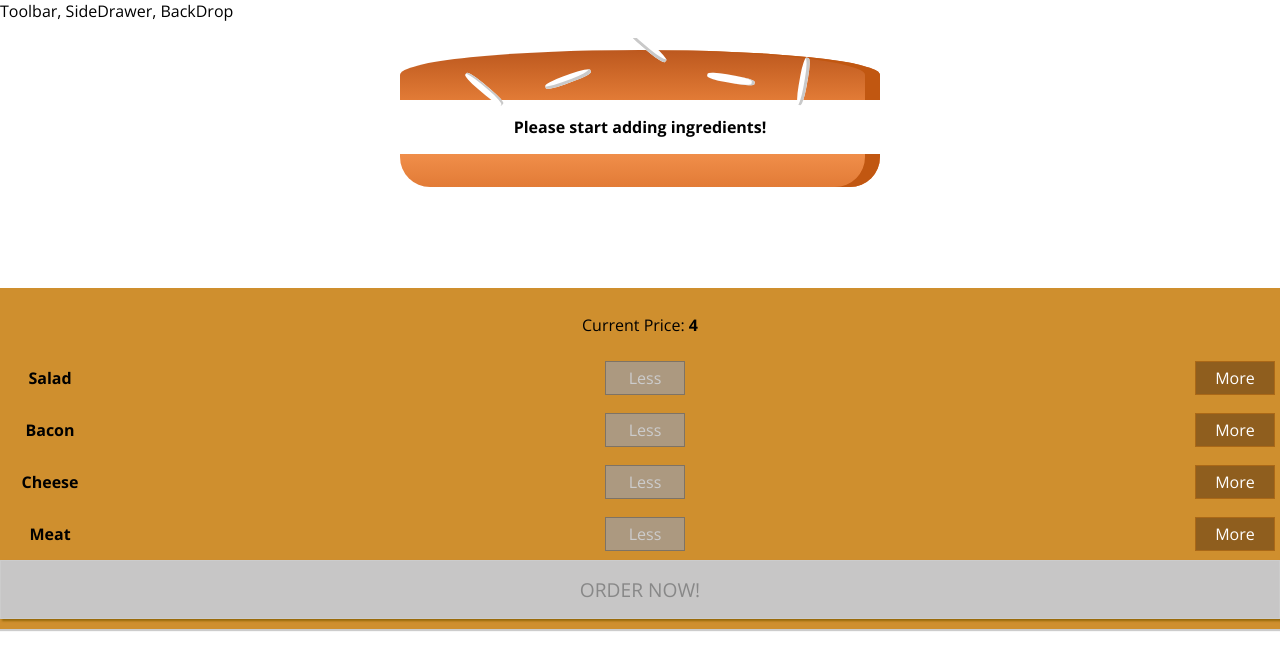
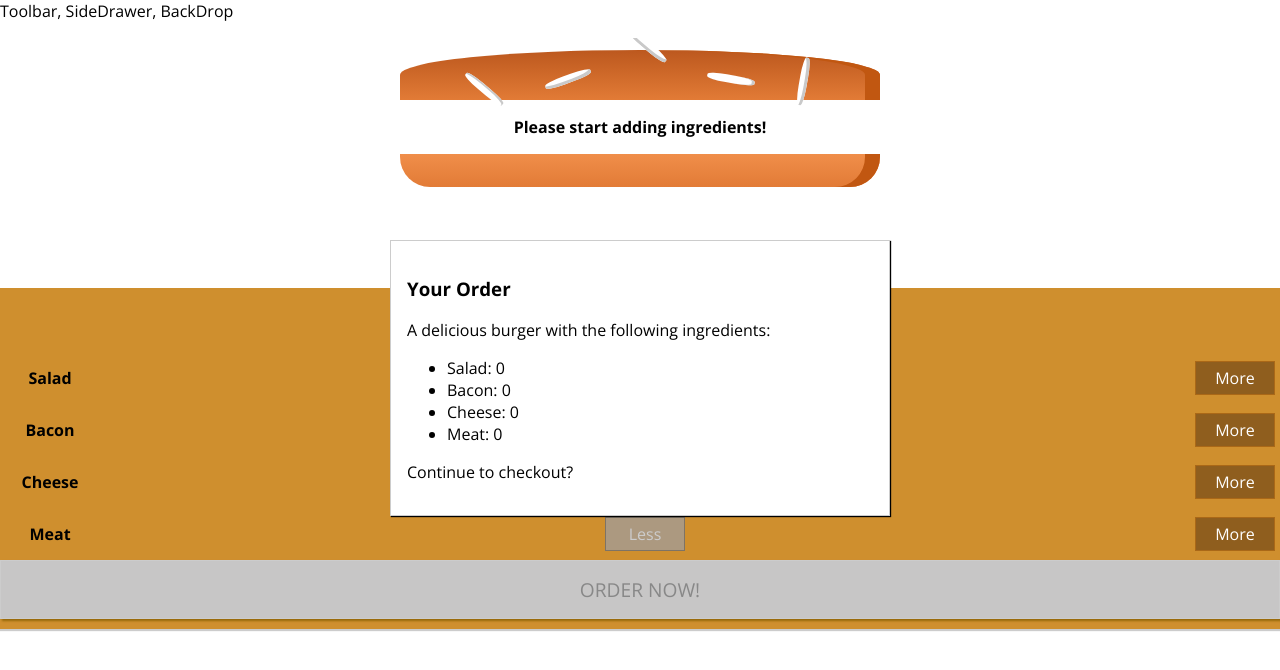
Before and after one commit to shindesharad71/Burger-Builder-With-React, a React (Create React App) app: page / in a window 1280 px wide. Shown: the top 670 px of the page. Built offline with nearby package versions, Linux system fonts and the light colour scheme.

Commit message:
Added: Modal

```diff
--- /dev/null
+++ b/src/components/Burger/OrderSummary/OrderSummary.js
@@ -0,0 +1,22 @@
+import React from 'react';
+import Aux from '../../../hoc/Aux';
+
+const orderSummary = (props) => {
+	const ingredientSummary = Object.keys(props.ingredients).map((igKey) => (
+		<li key={igKey}>
+			<span style={{ textTransform: 'capitalize' }}>{igKey}</span>:{' '}
+			{props.ingredients[igKey]}
+		</li>
+	));
+
+	return (
+		<Aux>
+			<h3>Your Order</h3>
+			<p>A delicious burger with the following ingredients:</p>
+            <ul>{ingredientSummary}</ul>
+            <p>Continue to checkout?</p>
+		</Aux>
+	);
+};
+
+export default orderSummary;
--- /dev/null
+++ b/src/components/UI/Modal/Modal.js
@@ -0,0 +1,10 @@
+import React from 'react';
+import classes from './Modal.module.scss';
+
+const modal = (props) => (
+    <div className={classes.Modal}>
+        {props.children}
+    </div>
+);
+
+export default modal;
--- /dev/null
+++ b/src/components/UI/Modal/Modal.module.scss
@@ -0,0 +1,20 @@
+.Modal {
+    position: fixed;
+    z-index: 500;
+    background-color: white;
+    width: 70%;
+    border: 1px solid #ccc;
+    box-shadow: 1px 1px 1px black;
+    padding: 16px;
+    left: 15%;
+    top: 30%;
+    box-sizing: border-box;
+    transition: all 0.3s ease-out;
+}
+
+@media (min-width: 600px) {
+    .Modal {
+        width: 500px;
+        left: calc(50% - 250px);
+    }
+}
--- a/src/containers/BurgerBuilder/BurgerBuilder.js
+++ b/src/containers/BurgerBuilder/BurgerBuilder.js
@@ -2,6 +2,8 @@ import React, { Component } from 'react';
 import Aux from '../../hoc/Aux';
 import Burger from '../../components/Burger/Burger';
 import BuildControls from '../../components/Burger/BuildControls/BuildControls';
+import Modal from '../../components/UI/Modal/Modal';
+import OrderSummary from '../../components/Burger/OrderSummary/OrderSummary';
 
 const INGREDIENTS_PRICES = {
 	salad: 0.5,
@@ -76,7 +78,10 @@ class BurgerBuilder extends Component {
 		}
 
 		return (
-			<Aux>
+            <Aux>
+                <Modal>
+                    <OrderSummary ingredients={this.state.ingredients}/>
+                </Modal>
 				<Burger ingredients={this.state.ingredients} />
 				<BuildControls
 					ingredientAdded={this.addIngredientHandler}
```
Also changed, not shown: src/components/Burger/OrderSummary/OrderSummary.module.scss (added), src/components/UI/Backdrop/Backdrop.js (added).
